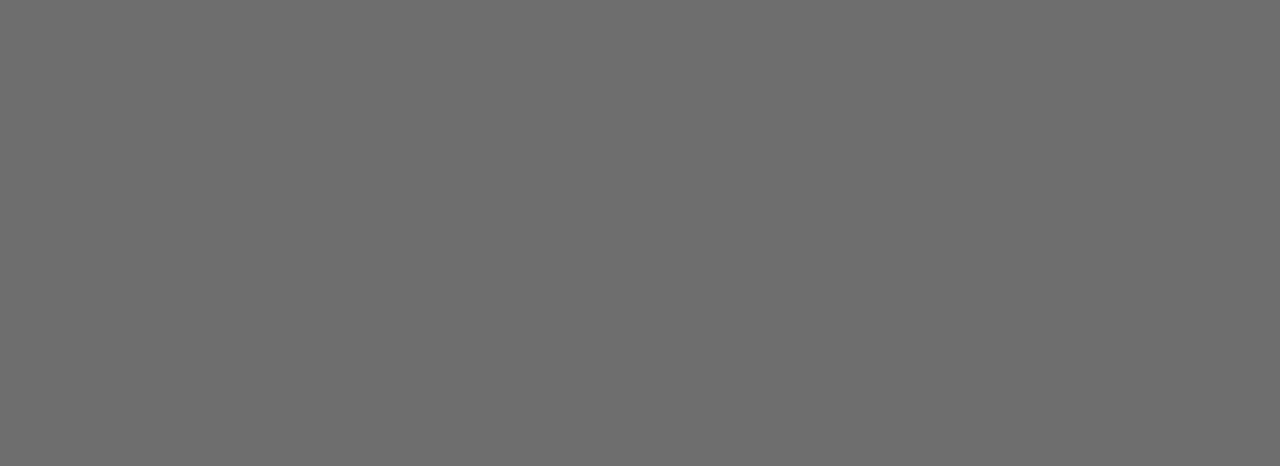
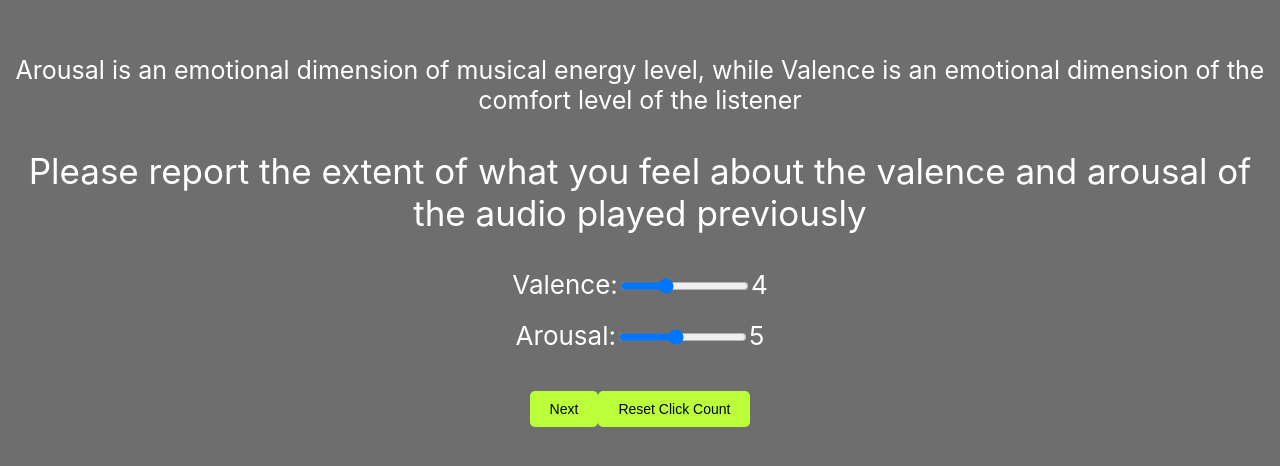
Before and after one commit to saadshakeel1357/Emotion-Evaluation-Website, a React (Create React App) app: page /sliders in a window 1280 px wide. Before the commit this address had no page. Shown: the part 172-638 px from the top of the page. Built offline with nearby package versions, Linux system fonts and the light colour scheme.

Commit message:
Added cookie storage, added clickcount logic, added demographic info download logic, made blueprint for ThankYou page

```diff
--- a/package.json
+++ b/package.json
@@ -6,6 +6,7 @@
     "@testing-library/jest-dom": "^5.17.0",
     "@testing-library/react": "^13.4.0",
     "@testing-library/user-event": "^13.5.0",
+    "js-cookie": "^3.0.5",
     "react": "^18.2.0",
     "react-dom": "^18.2.0",
     "react-router-dom": "^6.22.3",
--- a/src/App.js
+++ b/src/App.js
@@ -7,6 +7,8 @@ import HomePage from './HomePage';        // Import the HomePage component
 import DemographicPage from './DemographicPage';  // Import the DemographicPage component
 import Instructions from './Instructions';  // Import the Instructions component
 import Experiment from './Experiment';  // Import the Instructions component
+import SliderPage from './SliderPage';  // Import the Instructions component
+import ThankYouPage from './ThankYouPage';  // Import the Instructions component
 
 function App() {
   return (
@@ -19,6 +21,8 @@ function App() {
             <Route path="/demographic" element={<DemographicPage />} />
             <Route path="/instructions" element={<Instructions />} />
             <Route path="/experiment" element={<Experiment />} />
+            <Route path="/sliders" element={<SliderPage />} />
+            <Route path="/thankyou" element={<ThankYouPage />} />
           </Routes>
         </header>
       </div>
--- a/src/DemographicPage.js
+++ b/src/DemographicPage.js
@@ -1,6 +1,5 @@
 import React, { useState, useEffect } from 'react';
 import { useNavigate } from 'react-router-dom';
-import './App.css';
 
 // DemographicPage component
 const DemographicPage = () => {
@@ -36,7 +35,24 @@ const DemographicPage = () => {
     e.preventDefault();
 
     if (formValid) {
-      navigate('/instructions');
+      // Save form data to sessionStorage
+      sessionStorage.setItem('formData', JSON.stringify(formData));
+
+      // Create a Blob object containing the JSON data
+      const blob = new Blob([JSON.stringify(formData)], { type: 'application/json' });
+
+      // Create a temporary anchor element to download the JSON file
+      const anchor = document.createElement('a');
+      anchor.href = URL.createObjectURL(blob);
+      anchor.download = 'formData.json';
+
+      // Trigger the download
+      anchor.click();
+
+      // Clean up
+      URL.revokeObjectURL(anchor.href);
+
+      navigate('/instructions'); // Navigate to the next page
     } else {
       alert('Please fill in all required fields.');
     }
--- a/src/Experiment.js
+++ b/src/Experiment.js
@@ -1,16 +1,45 @@
-// Experiment.js
-import React from 'react';
+import React, { useState, useEffect } from 'react';
+import { Link, useNavigate } from 'react-router-dom';
+import './App.css';
 
-const Experiment = () => (
-  <div>
-    <p style={{ fontSize: '45px' }}>Timer here... </p>
+const Experiment = () => {
+  const [timer, setTimer] = useState(2); // Initial timer value in seconds
+  const navigate = useNavigate();
+
+  // Countdown logic
+  useEffect(() => {
+    const countdown = setInterval(() => {
+      setTimer((prevTimer) => (prevTimer > 0 ? prevTimer - 1 : 0));
+    }, 1000);
+
+    return () => clearInterval(countdown); // Clean up interval on component unmount
+  }, []);
+
+  // Handler for start button click
+  const handleStartButtonClick = () => {
+    // Play audio file logic can be added here
+    // For simplicity, let's simulate audio playback with a setTimeout
+    setTimeout(() => {
+      // Redirect to sliders page after audio finishes
+      navigate('/sliders');
+    }, 500); // Simulate 5 seconds audio duration
+  };
+
+  return (
     <div>
-      <p></p>
-      <button className="App-button" onClick={() => { window.location.href = "/instructions"; }}>
-        Start
-      </button>
+      <p style={{ fontSize: '45px' }}>{timer}</p>
+      <div>
+        {/* Start button */}
+        <button className="App-button" onClick={handleStartButtonClick} disabled={timer !== 0}>
+          Start
+        </button>
+      </div>
     </div>
-  </div>
-);
+  );
+};
 
 export default Experiment;
+
+
+// console.log("clickcount:  ", clickCount);
+// console.log("updated clickcount:  ", updatedClickCount);
--- /dev/null
+++ b/src/SliderPage.js
@@ -0,0 +1,111 @@
+import React, { useState, useEffect } from 'react';
+import { useNavigate } from 'react-router-dom';
+import './App.css';
+
+const SliderPage = () => {
+  // Initialize necessary state variables
+  const navigate = useNavigate();
+  const [valence, setValence] = useState(4); // Initial value for valence slider
+  const [arousal, setArousal] = useState(5); // Initial value for arousal slider
+  const [clickCount, setClickCount] = useState(() => {
+    // Retrieve click count from local storage or default to 0
+    const storedClickCount = localStorage.getItem('clickCount');
+    return storedClickCount ? parseInt(storedClickCount, 10) : 0;
+  });
+  const [valenceModified, setValenceModified] = useState(true); // Track if valence slider is modified
+  const [arousalModified, setArousalModified] = useState(true); // Track if arousal slider is modified
+
+  // Handler for valence slider change
+  const handleValenceChange = (e) => {
+    setValence(Number(e.target.value));
+    setValenceModified(true); // Set valenceModified to true when valence slider is modified
+  };
+
+  // Handler for arousal slider change
+  const handleArousalChange = (e) => {
+    setArousal(Number(e.target.value));
+    setArousalModified(true); // Set arousalModified to true when arousal slider is modified
+  };
+
+  // Handler for next button click
+  const handleNextButtonClick = () => {
+    // Check if both valence and arousal sliders are modified
+    if (valenceModified && arousalModified) {
+      // Increment click count
+      const updatedClickCount = clickCount + 1;
+      setClickCount(updatedClickCount);
+
+      // Save click count to local storage
+      localStorage.setItem('clickCount', updatedClickCount.toString());
+
+      if (updatedClickCount >= 10) {
+        // Redirect to thank you page if click count exceeds 10
+        navigate('/thankyou');
+      } else {
+        // Redirect back to the timer page to restart the process
+        navigate('/experiment');
+      }
+    } else {
+      // Alert user if sliders are not both modified
+      alert('Please modify both sliders before proceeding.');
+    }
+  };
+
+  // Handler for reset button click
+  const handleResetButtonClick = () => {
+    // Clear click count from local storage
+    localStorage.removeItem('clickCount');
+    // Reset click count in the state
+    setClickCount(0);
+  };
+
+  return (
+    <div>
+      {/* Header and instructions */}
+      <p style={{ fontSize: '25px' }}>Arousal is an emotional dimension of musical energy level, while Valence is an emotional dimension of the comfort level of the listener</p>
+      <p style={{ fontSize: '35px' }}>Please report the extent of what you feel about the valence and arousal of the audio played previously</p>
+
+      {/* Valence slider */}
+      <div style={{ marginBottom: '20px' }}>
+        <label htmlFor="valenceSlider">Valence:</label>
+        <input
+          type="range"
+          id="valenceSlider"
+          name="valenceSlider"
+          min="1"
+          max="10"
+          value={valence}
+          onChange={handleValenceChange}
+        />
+        <span>{valence}</span>
+      </div>
+
+      {/* Arousal slider */}
+      <div style={{ marginBottom: '20px' }}>
+        <label htmlFor="arousalSlider">Arousal:</label>
+        <input
+          type="range"
+          id="arousalSlider"
+          name="arousalSlider"
+          min="1"
+          max="10"
+          value={arousal}
+          onChange={handleArousalChange}
+        />
+        <span>{arousal}</span>
+      </div>
+
+      {/* Next button */}
+      <button className="App-button" onClick={handleNextButtonClick} disabled={!valenceModified || !arousalModified}>
+        Next
+      </button>
+
+      {/* Reset button */}
+      <button className="App-button" onClick={handleResetButtonClick}>
+        Reset Click Count
+      </button>
+    </div>
+  );
+};
+
+export default SliderPage;
--- /dev/null
+++ b/src/ThankYouPage.js
@@ -0,0 +1,16 @@
+// HomePage.js
+import React from 'react';
+
+const ThankYouPage = () => (
+  <div>
+    <p style={{ fontSize: '45px' }}>Thankyou</p>
+    <div>
+      <p></p>
+      {/* <button className="App-button" onClick={() => { window.location.href = "/consent"; }}>
+        Start
+      </button> */}
+    </div>
+  </div>
+);
+
+export default ThankYouPage;
```
Also changed, not shown: src/SaveJSON.js (added, +42 -0 lines), 1 other file (tests, documents, lock files or other folders).
